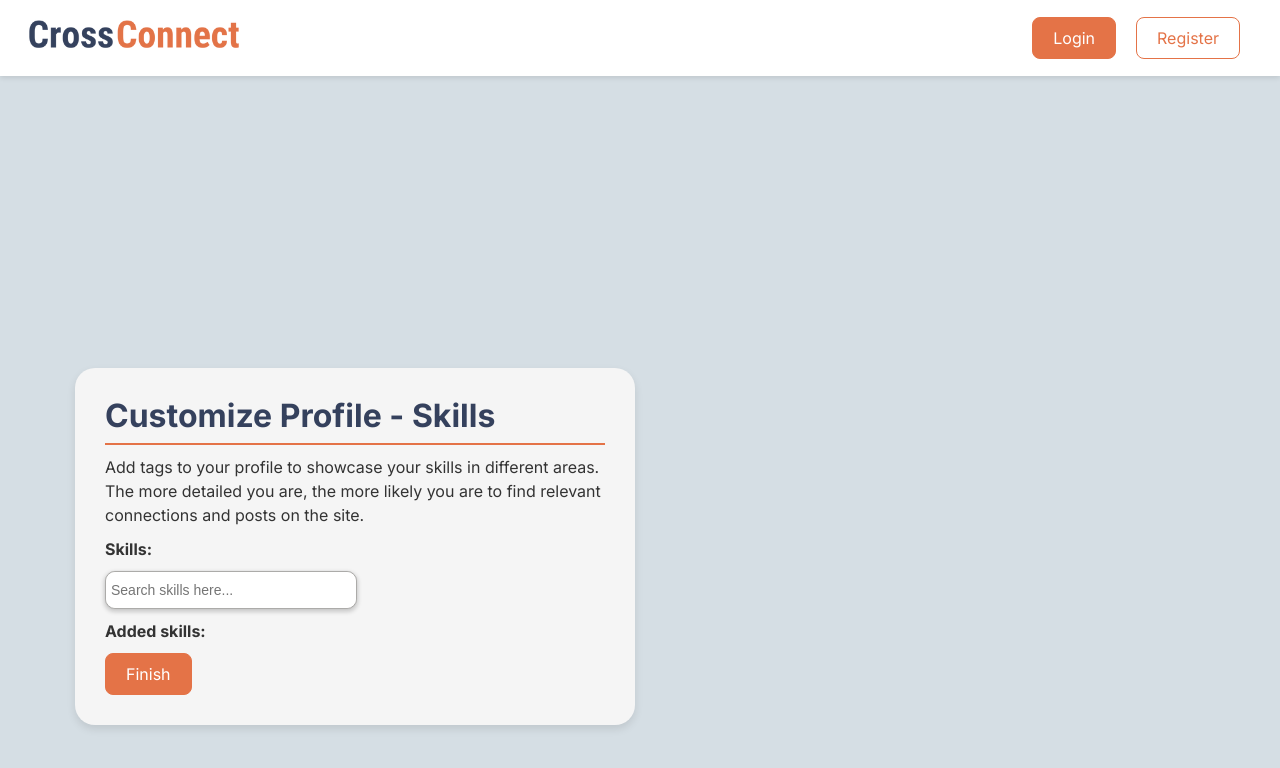
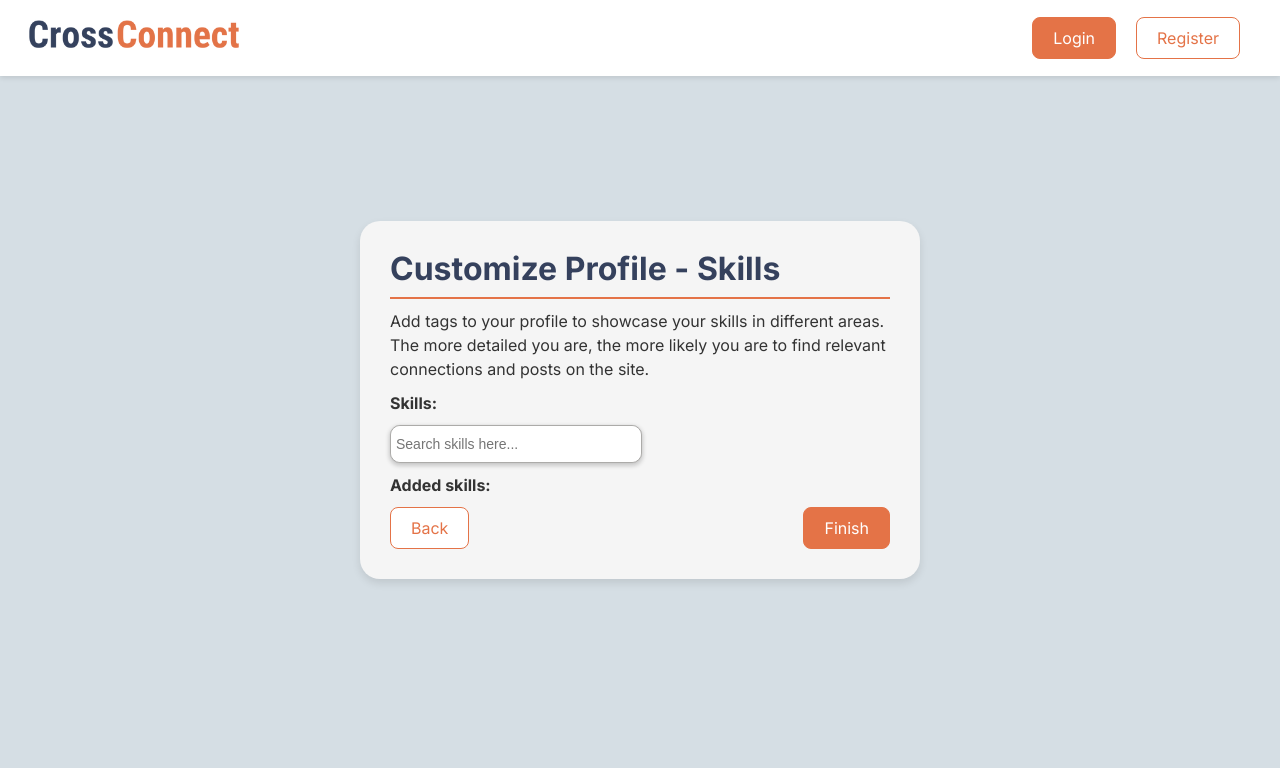
Before and after one commit to ToryHricisakova/Technical_Interaction_Design_Group8, a React (Vite) app: page /onboarding3 in a window 1280 px wide. Shown: the top 768 px of the page. Built offline with nearby package versions, Linux system fonts and the light colour scheme.

Commit message:
Center unboarding pages, add "back" buttons

```diff
--- a/src/Pages/Onboarding1.jsx
+++ b/src/Pages/Onboarding1.jsx
@@ -91,9 +91,7 @@ const Onboarding1 = () => {
 
           <div className="profileBio" style={styles.infoBlock}>
             <div style={styles.boldparagraph}>Profile bio:</div>
-            <textarea style={styles.biotext} id="bioinfo" rows="5" cols="33">
-              Write your bio here...
-            </textarea>
+            <textarea style={styles.biotext} id="bioinfo" rows="5" cols="33" placeholder="Write your bio here..."/>
           </div>
         </div>
         <Link to="/onboarding2" style={styles.nextButton}>
@@ -189,5 +187,7 @@ const styles = {
   },
   calenderIcon: {
     transform: "translateY(-8%)",
+    marginLeft: "5px",
+    color: "#424242",
   },
 };
--- a/src/Pages/Onboarding2.jsx
+++ b/src/Pages/Onboarding2.jsx
@@ -12,6 +12,7 @@ import { Link } from "react-router-dom";
 const Onboarding2 = () => {
   return (
     <div style={styles.container}>
+      <form style={styles.form}>
         <h1 style={styles.mainTitle}>Customize Profile - Career Fields</h1>
         <HorizontalLine />
         <div style={styles.paragraph}>
@@ -32,10 +33,16 @@ const Onboarding2 = () => {
         <div className="addedFields">
           <div style={styles.boldparagraph}>Added fields:</div>
         </div>
+        <div style={styles.buttons}>
+          <Link to="/onboarding1">
+            <SecondaryButton>Back</SecondaryButton>
+          </Link>
           <Link to="/onboarding3">
             <PrimaryButton>Next</PrimaryButton>
           </Link>
+        </div>
         <HorizontalLine />
+      </form>
     </div>
   );
 };
@@ -45,13 +52,20 @@ export default Onboarding2;
 //Styling
 const styles = {
   container: {
+    display: 'flex',
+    alignItems: 'center',
+    justifyContent: 'center',
+    minHeight: "100vh",
+    height: '100vh',
+    width: '100vw',
+    position: 'relative',
+  },
+  form: {
     backgroundColor: "rgba(245, 245, 245, 1)",
     borderRadius: "20px",
     padding: "30px",
     width: "500px",
     position: "absolute",
-    bottom: "75px",
-    left: "75px",
     textAlign: "left",
     boxShadow: "0 4px 8px rgba(0, 0, 0, 0.1)",
   },
@@ -80,4 +94,8 @@ const styles = {
     color: "black",
     fontFamily: "Inter, sans-serif",
   },
+  buttons: {
+    display: "flex",
+    justifyContent: "space-between",
+  }
 };
--- a/src/Pages/Onboarding3.jsx
+++ b/src/Pages/Onboarding3.jsx
@@ -10,6 +10,7 @@ import { Link } from "react-router-dom";
 const Onboarding3 = () => {
   return (
     <div style={styles.container}>
+      <form style={styles.form}>
         <h1 style={styles.mainTitle}>Customize Profile - Skills</h1>
         <HorizontalLine />
         <div style={styles.paragraph}>
@@ -30,10 +31,16 @@ const Onboarding3 = () => {
         <div className="addedSkills">
           <div style={styles.boldparagraph}>Added skills:</div>
         </div>
+        <div style={styles.buttons}>
+          <Link to="/onboarding2" style={styles.backButton}>
+            <SecondaryButton>Back</SecondaryButton>
+          </Link>
 
-      <Link to="/landingpage">
+          <Link to="/landingpage" style={styles.nextButton}>
             <PrimaryButton>Finish</PrimaryButton>
           </Link>
+        </div>
+      </form>
     </div>
   );
 };
@@ -43,13 +50,20 @@ export default Onboarding3;
 //Styling
 const styles = {
   container: {
+    display: 'flex',
+    alignItems: 'center',
+    justifyContent: 'center',
+    minHeight: "100vh",
+    height: '100vh',
+    width: '100vw',
+    position: 'relative',
+  },
+  form: {
     backgroundColor: "rgba(245, 245, 245, 1)",
     borderRadius: "20px",
     padding: "30px",
     width: "500px",
     position: "absolute",
-    bottom: "75px",
-    left: "75px",
     textAlign: "left",
     boxShadow: "0 4px 8px rgba(0, 0, 0, 0.1)",
   },
@@ -78,4 +92,8 @@ const styles = {
     color: "black",
     fontFamily: "Inter, sans-serif",
   },
+  buttons: {
+    display: "flex",
+    justifyContent: "space-between",
+  }
 };
--- a/src/Tag.css
+++ b/src/Tag.css
@@ -10,6 +10,7 @@
     text-align: center;
     user-select: none;
     line-height: 0;
+    margin-top: 5px;
 }
 
 .skillTag {
@@ -24,4 +25,5 @@
     text-align: center;
     user-select: none;
     line-height: 0;
+    margin-top: 8px;
 }
```
Lines whose indentation alone changed are shown as unchanged.
